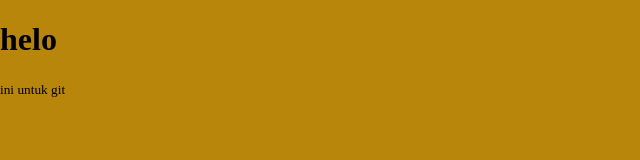
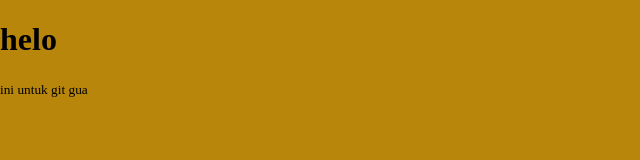
Before and after one commit to mraq123/my_review, a plain HTML site: page index.html in a window 1280 px wide. Shown: the full height of the page, 0-640 px from the left. Drawn offline with Linux system fonts and the light colour scheme.

```diff
--- a/index.html
+++ b/index.html
@@ -13,7 +13,7 @@
 
     <main class="app">
         <h1>helo</h1>
-        <small>ini untuk git</small>
+        <small>ini untuk git gua</small>
 
     </main>
 
```
